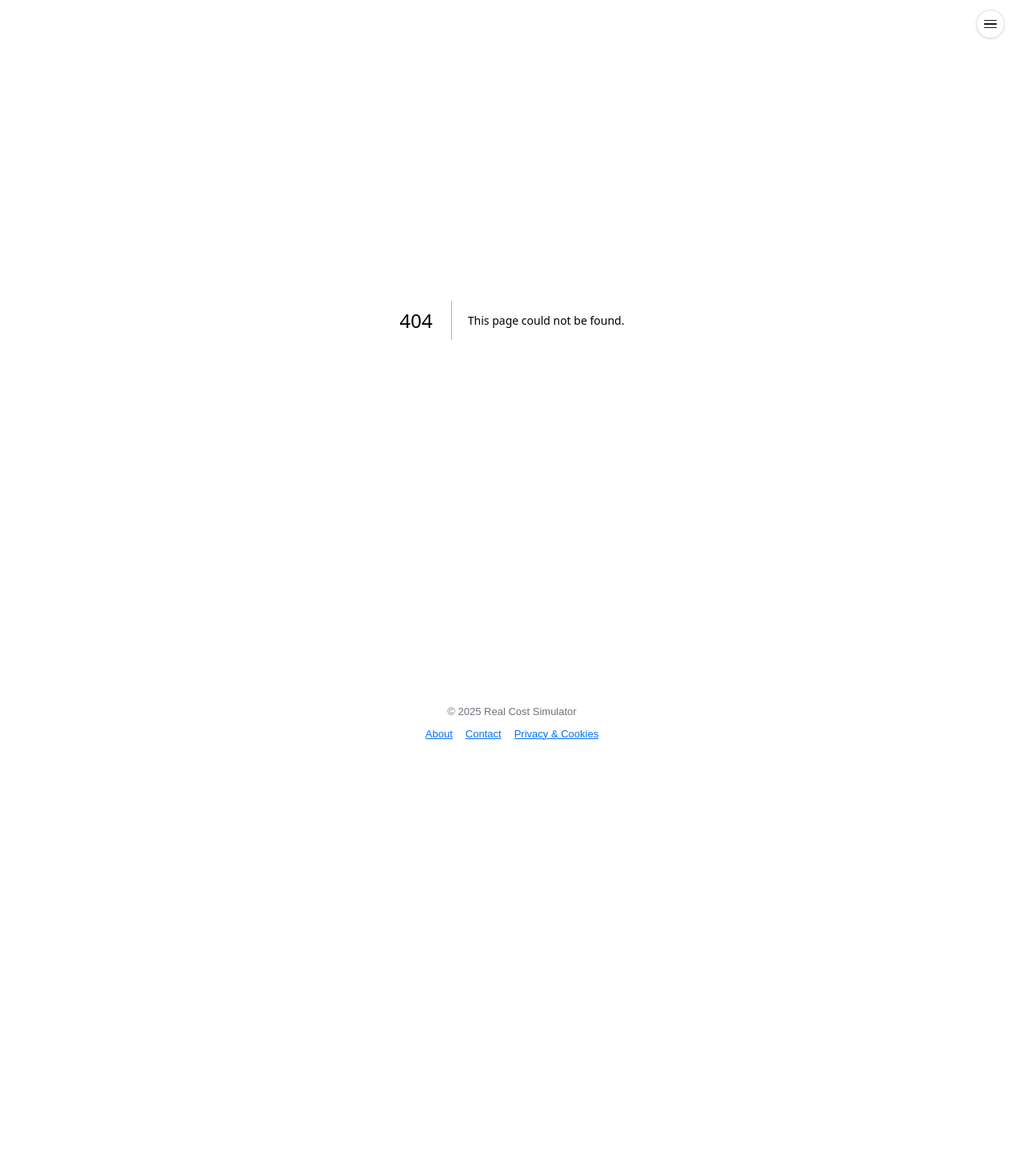
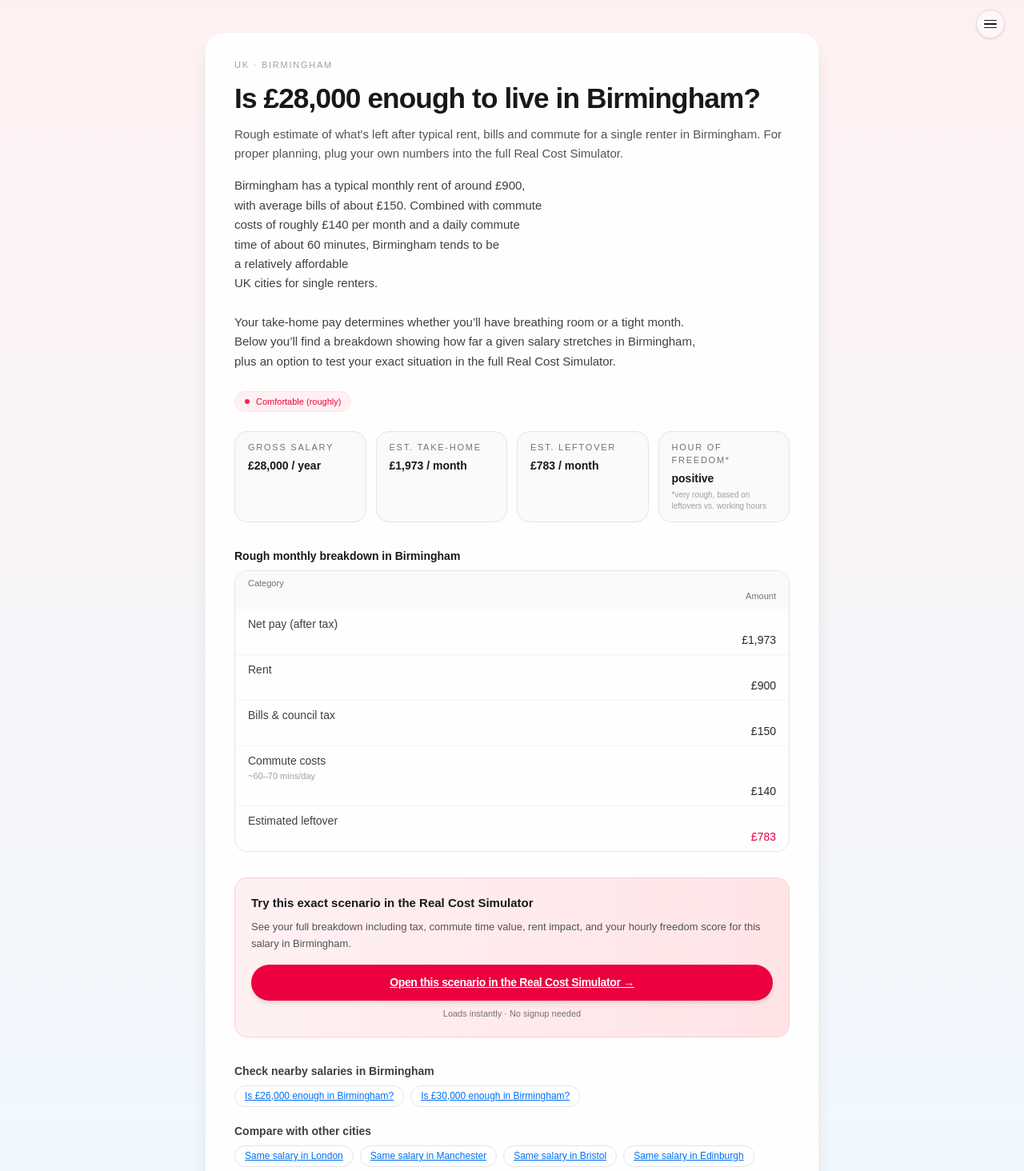
Before and after one commit to bendover19/real-cost-sim, a Next.js app: page /enough/uk/birmingham/24000 in a window 1280 px wide. Before the commit this address had no page. Shown: the top 1464 px of the page at 80% size. Before the commit the page ends 967 px from the top, so only its background shows below. Built offline with nearby package versions, Linux system fonts and the light colour scheme.

Commit message:
Create page.tsx

```diff
--- /dev/null
+++ b/app/enough/[country]/[city]/[salary]/page.tsx
@@ -0,0 +1,69 @@
+import type { Metadata } from "next";
+import { Suspense } from "react";
+import EnoughClient from "@app/enough/EnoughClient";
+import { UK_CITIES, approximateNetFromGrossUK, generateCityDescription } from "@app/cityConfig";
+
+const BASE_URL = "https://www.real-cost-sim.com";
+
+// --- Salary bands we support ---
+export const SALARY_BANDS = [20000, 25000, 30000, 35000, 40000, 45000, 50000, 55000, 60000];
+
+export async function generateStaticParams() {
+  return UK_CITIES.flatMap((city) =>
+    SALARY_BANDS.map((salary) => ({
+      country: "uk",
+      city: city.slug,
+      salary: String(salary)
+    }))
+  );
+}
+
+type Props = {
+  params: {
+    country: string;
+    city: string;
+    salary: string;
+  };
+};
+
+export function generateMetadata({ params }: Props): Metadata {
+  const country = params.country.toLowerCase();
+  const citySlug = params.city.toLowerCase();
+  const salary = Number(params.salary);
+
+  const city = UK_CITIES.find((c) => c.slug === citySlug);
+  const cityLabel = city ? city.label : citySlug;
+
+  const net = approximateNetFromGrossUK(salary);
+  const netMonthly = Math.round(net / 12);
+
+  const title = `Is £${salary.toLocaleString("en-GB")} enough to live in ${cityLabel}?`;
+  const description = `${cityLabel} salary check: with typical rent, bills and commute, someone earning £${salary.toLocaleString(
+    "en-GB"
+  )} takes home about £${netMonthly.toLocaleString(
+    "en-GB"
+  )}/mo. See if that leaves enough to live comfortably.`;
+
+  return {
+    title,
+    description,
+    alternates: {
+      canonical: `${BASE_URL}/enough/${country}/${citySlug}/${salary}/`,
+    },
+    robots: {
+      index: true,
+      follow: true,
+    },
+  };
+}
+
+export default function EnoughSalaryCityPage() {
+  return (
+    <main className="min-h-screen flex justify-center items-start bg-gradient-to-b from-rose-50 to-sky-50 px-4 py-10">
+      <Suspense fallback={<div className="mt-16 text-sm text-zinc-500">Loading…</div>}>
+        {/* EnoughClient automatically reads salary from the URL if provided */}
+        <EnoughClient />
+      </Suspense>
+    </main>
+  );
+}
```
